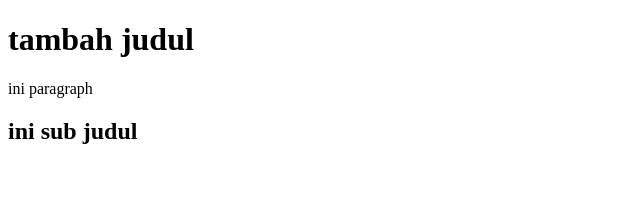
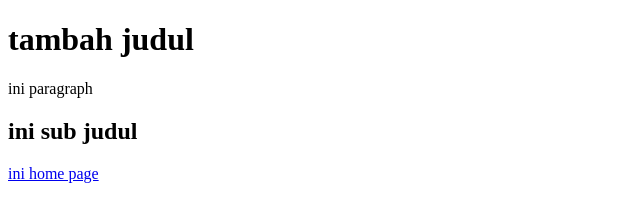
Before and after one commit to ihsannurrrr/repo-pertamaku, a plain HTML site: page index.html in a window 1280 px wide. Shown: the whole page, without its empty margins (0-640 px from the left). Drawn offline with Linux system fonts and the light colour scheme.

Commit message:
add link to home page

```diff
--- a/index.html
+++ b/index.html
@@ -10,5 +10,6 @@
     <h1>tambah judul</h1>
     <p>ini paragraph </p>
     <h2>ini sub judul</h2>
+    <a href="/">ini home page</a>
 </body>
 </html>
```
